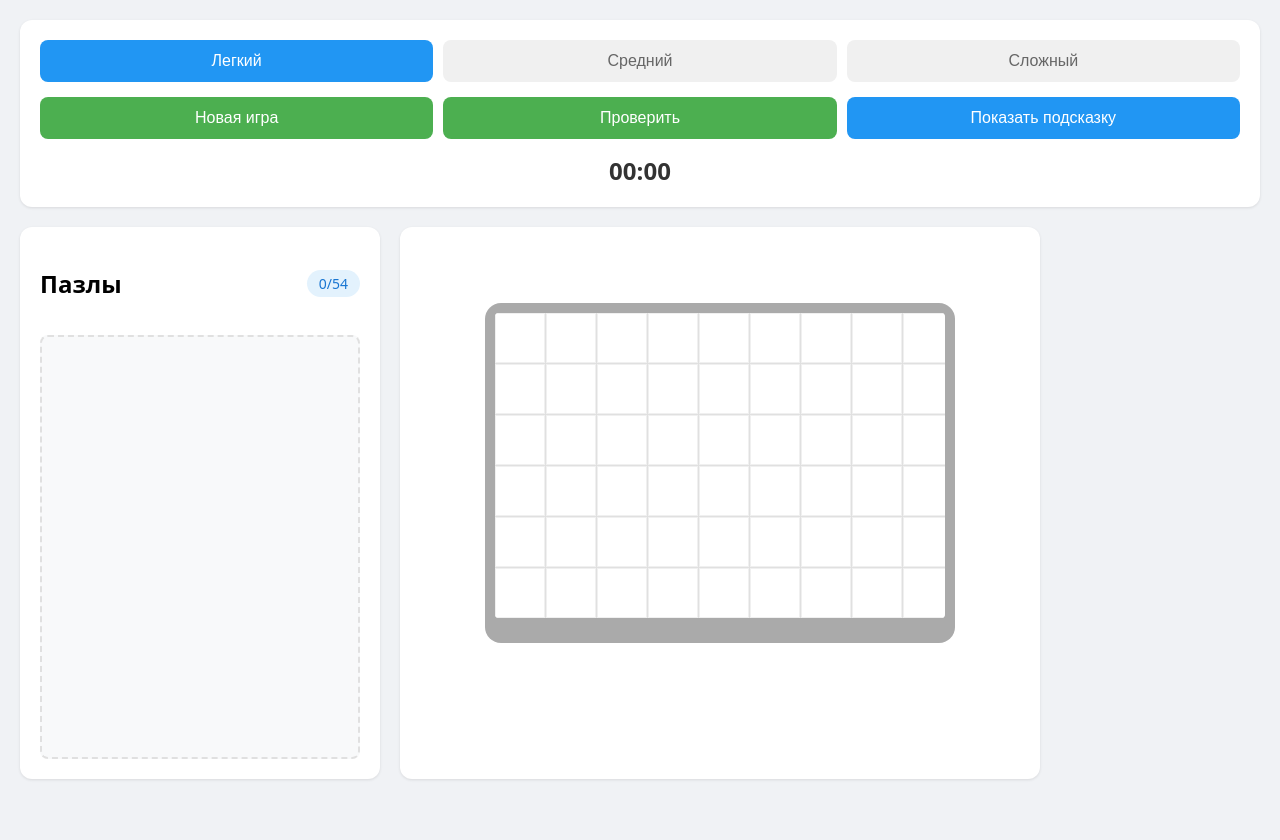
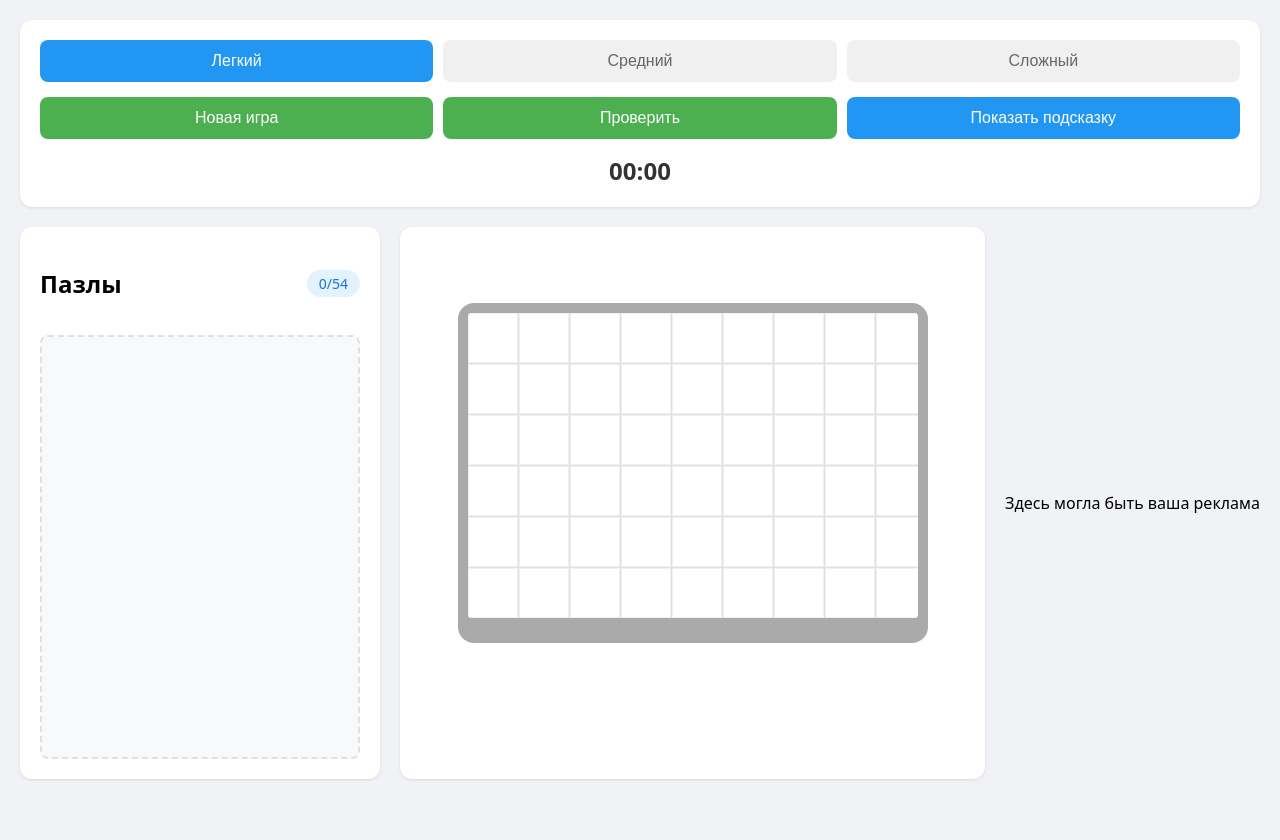
Before and after one commit to SNAcorp/shabalin, a FastAPI app: page /puzzle in a window 1280 px wide. Run offline with FastAPI, Linux system fonts and the light colour scheme.

Commit message:
Innitial Commit

```diff
--- a/app/templates/puzzle.html
+++ b/app/templates/puzzle.html
@@ -127,6 +127,13 @@
             font-weight: 500;
         }
 
+        .ads {
+            display: flex;
+            flex-direction: column;
+            justify-content: center;
+            align-items: center;
+        }
+
         .tiles-container {
             min-height: 400px;
             border: 2px dashed #e0e0e0;
@@ -250,6 +257,10 @@
                 <img id="previewImage" class="preview-image" alt="Итоговое изображение">
             </div>
         </div>
+
+        <div class="ads">
+            Здесь могла быть ваша реклама
+        </div>
     </div>
 
     <script src="https://shabalin.sna.lol/static/pgame.js"></script>
```
